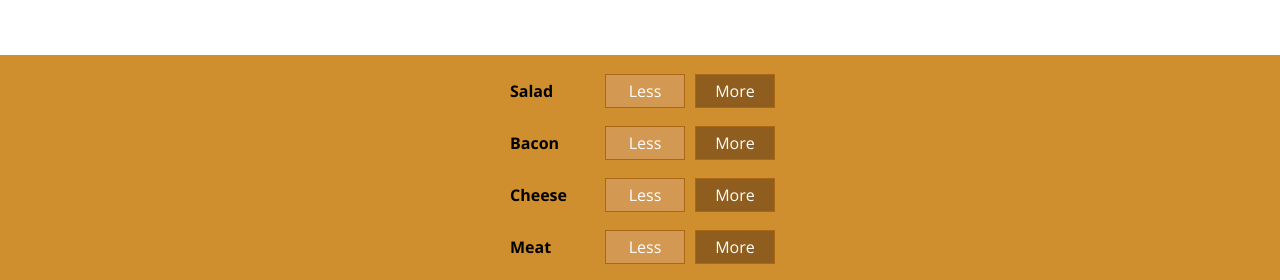
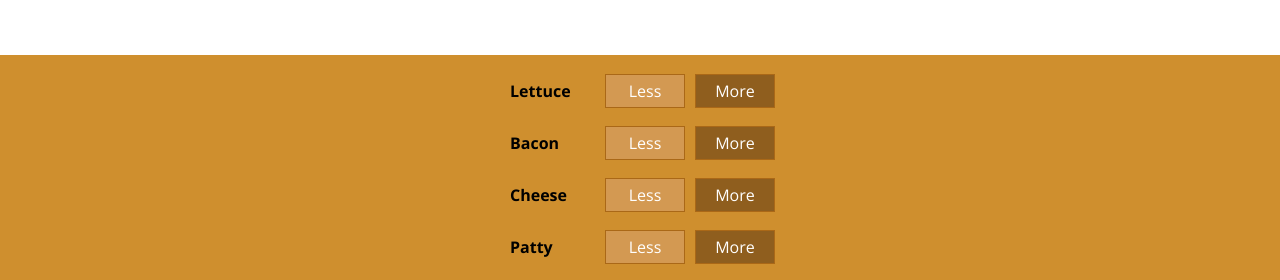
Before and after one commit to bernatowicz/berni-burgers, a React (Create React App) app: page / in a window 1280 px wide. Shown: the part 583-863 px from the top of the page. Built offline with nearby package versions, Linux system fonts and the light colour scheme.

Commit message:
Wire up biuld controls.

```diff
--- a/src/components/Burger/BuildControls/BuildControl/BuildControl.js
+++ b/src/components/Burger/BuildControls/BuildControl/BuildControl.js
@@ -4,8 +4,12 @@ import classes from "./BuildControl.module.css";
 const buildControl = (props) => (
   <div className={classes.BuildControl}>
     <div className={classes.Label}>{props.label}</div>
-    <button className={classes.Less}>Less</button>
-    <button className={classes.More}>More</button>
+    <button className={classes.Less} onClick={props.removeHandler}>
+      Less
+    </button>
+    <button className={classes.More} onClick={props.addHandler}>
+      More
+    </button>
   </div>
 );
 
--- a/src/components/Burger/BuildControls/BuildControls.js
+++ b/src/components/Burger/BuildControls/BuildControls.js
@@ -3,16 +3,21 @@ import BuildControl from "./BuildControl/BuildControl";
 import classes from "./BuildControls.module.css";
 
 const controls = [
-  { label: "Salad", type: "salad" },
+  { label: "Lettuce", type: "salad" },
   { label: "Bacon", type: "bacon" },
   { label: "Cheese", type: "cheese" },
-  { label: "Meat", type: "meat" },
+  { label: "Patty", type: "meat" },
 ];
 
 const buildControls = (props) => (
   <div className={classes.BuildControls}>
     {controls.map((ctrl) => (
-      <BuildControl key={ctrl.label} label={ctrl.label} />
+      <BuildControl
+        key={ctrl.label}
+        label={ctrl.label}
+        addHandler={() => props.addHandler(ctrl.type)}
+        removeHandler={() => props.removeHandler(ctrl.type)}
+      />
     ))}
   </div>
 );
--- a/src/containers/BurgerBuilder/BurgerBuilder.js
+++ b/src/containers/BurgerBuilder/BurgerBuilder.js
@@ -13,11 +13,40 @@ class BurgerBuilder extends Component {
     },
   };
 
+  addIngredientHandler = (type) => {
+    this.setState((prevState) => {
+      const newIngredients = { ...prevState.ingredients };
+
+      newIngredients[type]++;
+
+      const newState = { ingredients: newIngredients };
+      return newState;
+    });
+  };
+
+  removeIngredientHandler = (type) => {
+    this.setState((prevState) => {
+      const newIngredients = { ...prevState.ingredients };
+
+      newIngredients[type]--;
+
+      if (newIngredients[type] < 0) {
+        newIngredients[type] = 0;
+      }
+
+      const newState = { ingredients: newIngredients };
+      return newState;
+    });
+  };
+
   render() {
     return (
       <Aux>
         <Burger ingredients={this.state.ingredients} />
-        <BuildControls />
+        <BuildControls
+          addHandler={this.addIngredientHandler}
+          removeHandler={this.removeIngredientHandler}
+        />
       </Aux>
     );
   }
```
